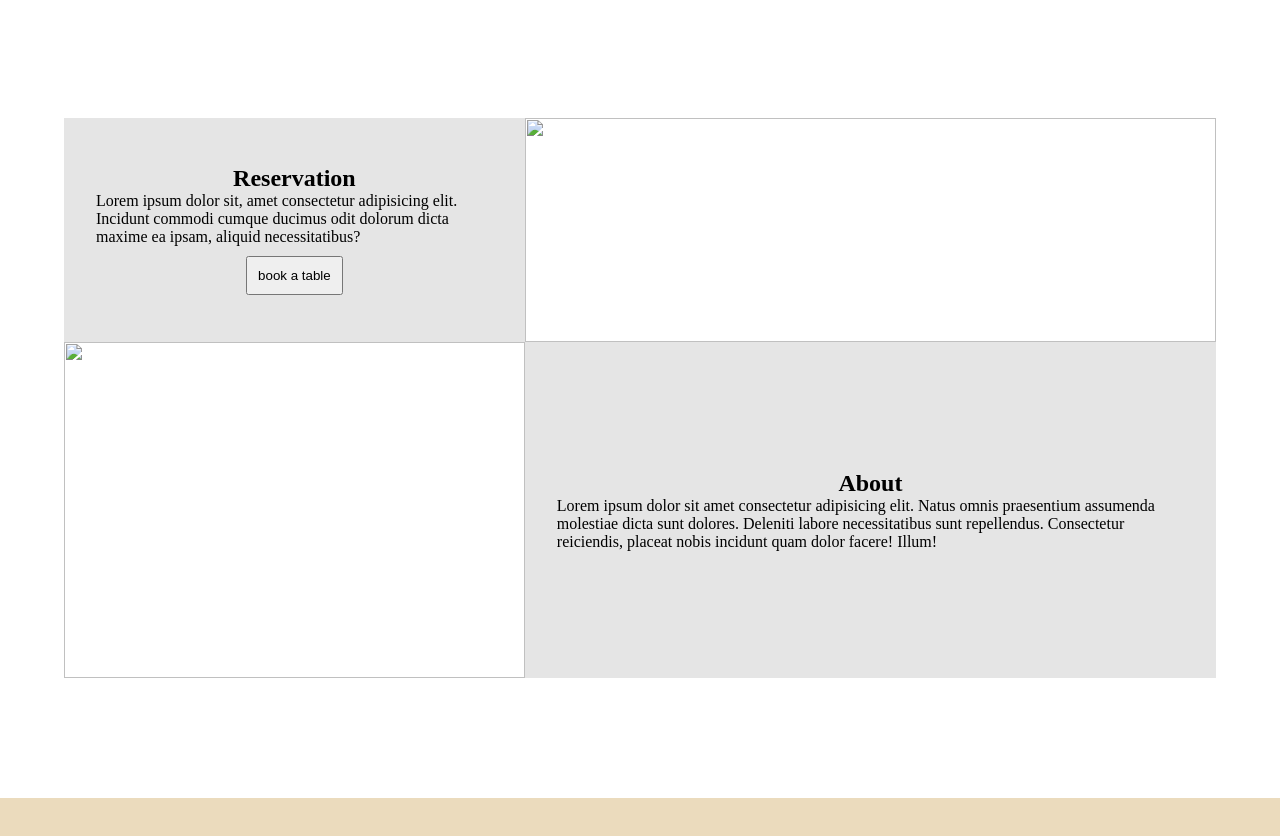
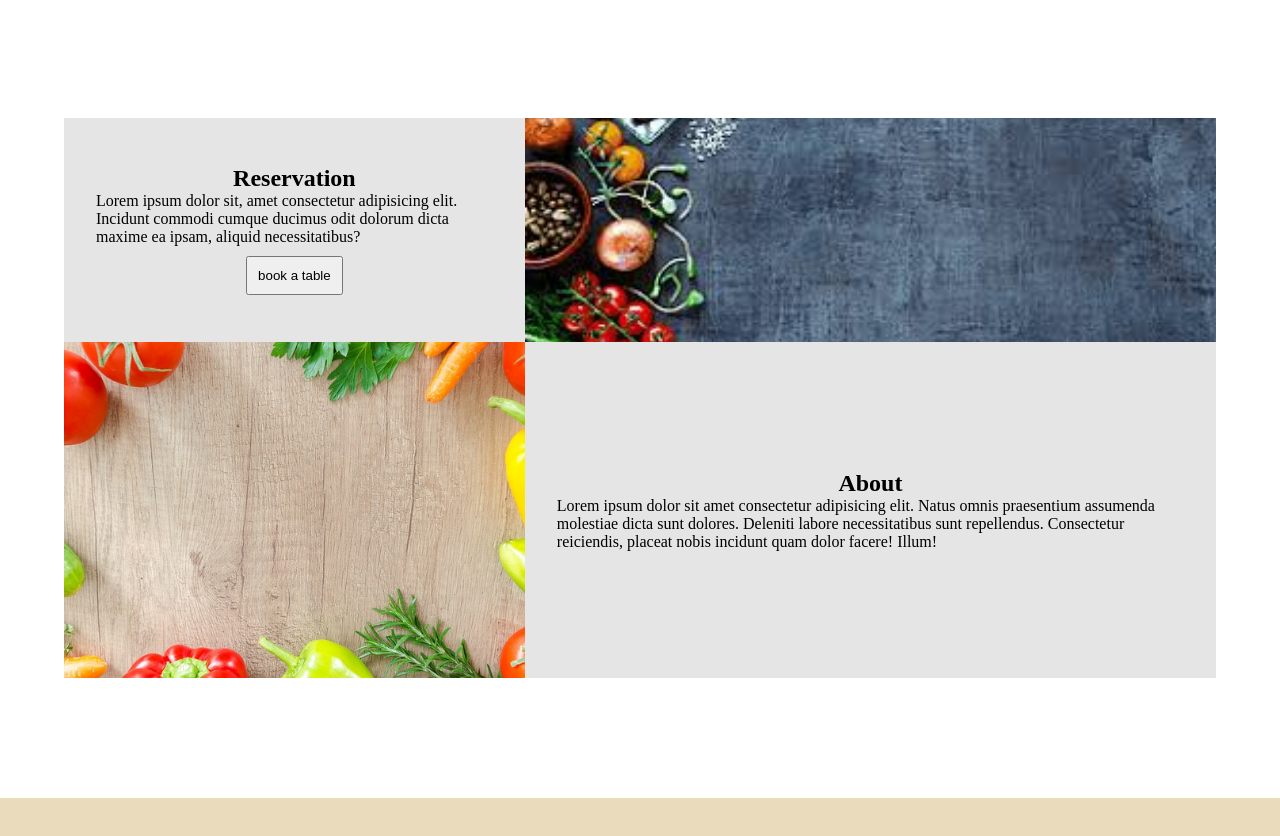
Before and after one commit to atik2457/Atik, a plain HTML site: page index.html in a window 1280 px wide. Shown: the part 802-1638 px from the top of the page. Drawn offline with Linux system fonts and the light colour scheme.

Commit message:
Update index.html

```diff
--- a/index.html
+++ b/index.html
@@ -42,12 +42,12 @@
           <button>book a table</button>
         </div>
         <div class="imgBox">
-          <img src="bout2.jpg" alt="" />
+          <img src="about2.jpg" alt="" />
         </div>
       </div>
       <div class="big">
         <div class="imgBox">
-          <img src="bout1.jpg" alt="" />
+          <img src="about1.jpg" alt="" />
         </div>
         <div class="textBox">
           <h1>About</h1>
```
